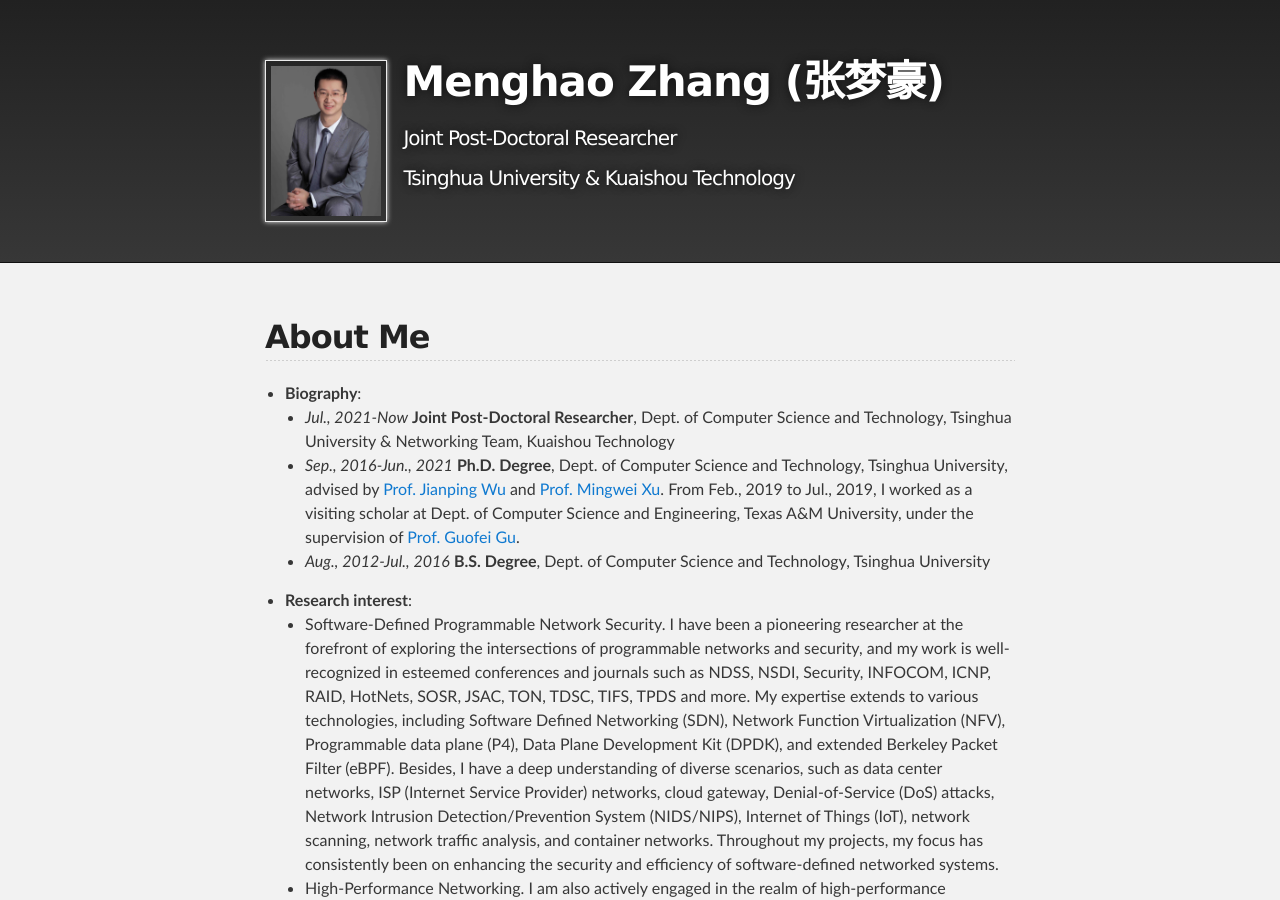
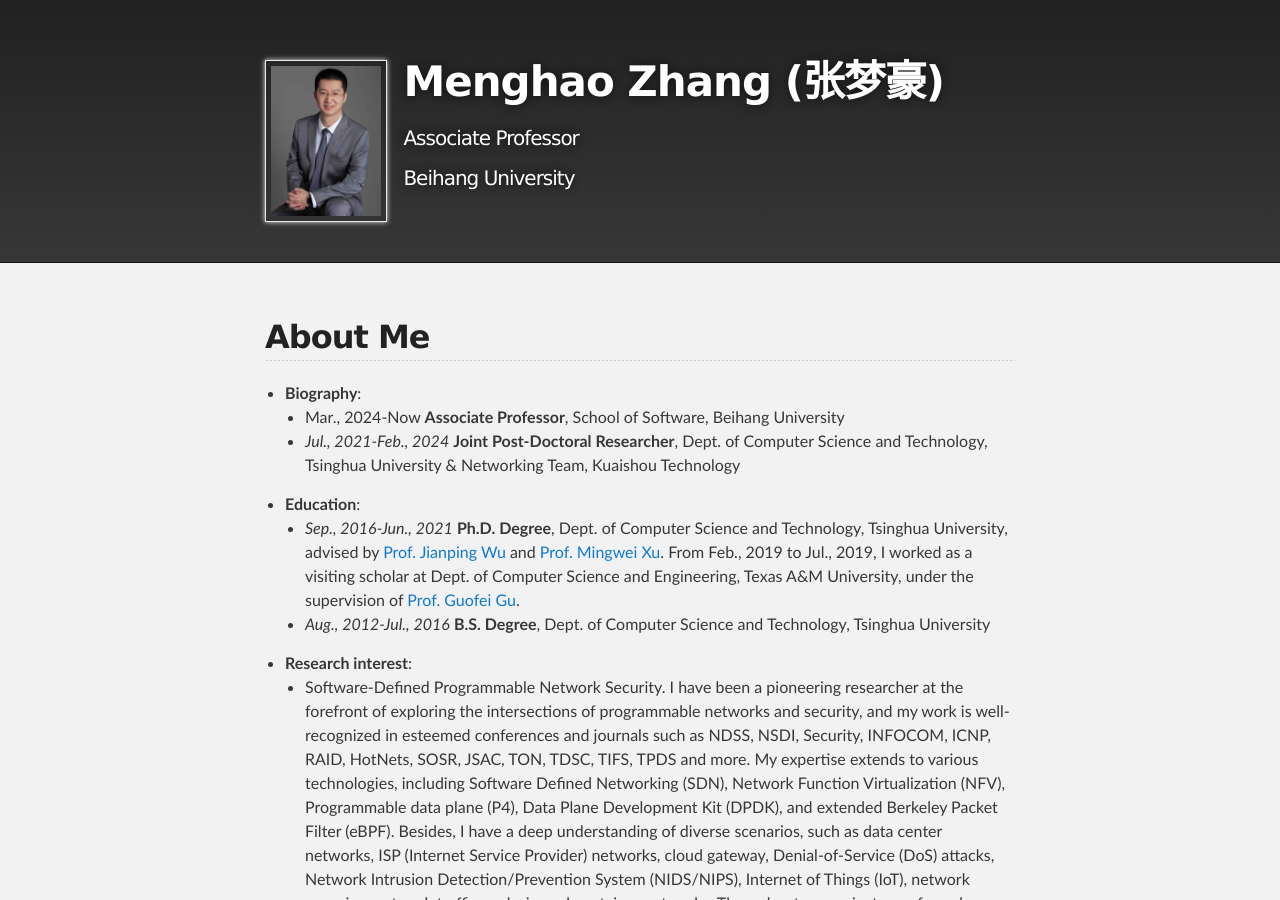
Before and after one commit to zhangmenghao/zhangmenghao.github.io, a Jekyll site: the page built from index.md, in a window 1280 px wide and 900 px high. Built offline with Jekyll 4.4.1, drawn with Linux system fonts in a browser that asks for light colours.

Commit message:
Update bio

```diff
--- a/_config.yml
+++ b/_config.yml
@@ -1,6 +1,6 @@
 title: Menghao Zhang (张梦豪)
-description: Joint Post-Doctoral Researcher
-institution: Tsinghua University & Kuaishou Technology
+description: Associate Professor
+institution: Beihang University
 show_downloads: false
 google_analytics: UA-123910253-1
 theme: jekyll-theme-slate
--- a/index.md
+++ b/index.md
@@ -1,7 +1,7 @@
 ---
 layout: default
 title: "Menghao Zhang (张梦豪)"
-description: "Joint Post Doc, Tsinghua University and Kuaishou Technology"
+description: "Associate Professor, Beihang University"
 category: Tech
 ---
 
@@ -9,7 +9,9 @@
 ## About Me
 
 * **Biography**:
-    - *Jul., 2021-Now*  **Joint Post-Doctoral Researcher**, Dept. of Computer Science and Technology, Tsinghua University & Networking Team, Kuaishou Technology
+    - Mar., 2024-Now **Associate Professor**, School of Software, Beihang University
+    - *Jul., 2021-Feb., 2024*  **Joint Post-Doctoral Researcher**, Dept. of Computer Science and Technology, Tsinghua University & Networking Team, Kuaishou Technology
+* **Education**:
     - *Sep., 2016-Jun., 2021*  **Ph.D. Degree**, Dept. of Computer Science and Technology, Tsinghua University, advised by [Prof. Jianping Wu](https://www.cs.tsinghua.edu.cn/csen/info/1059/4003.htm) and [Prof. Mingwei Xu](http://routing.netlab.tsinghua.edu.cn/tiki-index.php?page=Mingwei+Xu).
     <!--During the past few years, I am fortunate to work with seniors and partners from my lab ([Prof. Jun Bi](https://scholar.google.com/citations?user=9c8plF0AAAAJ&hl=en), [Prof. Qi Li](https://sites.google.com/site/qili2012/), Dr. Zhaogeng Li, Dr. Kai Gao, Jiasong Bai, [Dr. Guanyu Li](https://guanyu.li/), Yi Qiao, Shicheng Wang, Chang Liu, Xiao Kong, Cheng Guo, Han Bao and etc.) and collaborators from Rice University ([Prof. Ang Chen](https://www.cs.rice.edu/~angchen/)), Texas A&M University ([Prof. Guofei Gu](http://faculty.cs.tamu.edu/guofei/), [Dr. Lei Xu](http://students.cse.tamu.edu/xray2012/)) and University at Buffalo, SUNY. ([Prof. Hongxin Hu](https://cse.buffalo.edu/~hongxinh/)). -->
     From Feb., 2019 to Jul., 2019, I worked as a visiting scholar at Dept. of Computer Science and Engineering, Texas A&M University, under the supervision of [Prof. Guofei Gu](http://faculty.cs.tamu.edu/guofei/).
```
